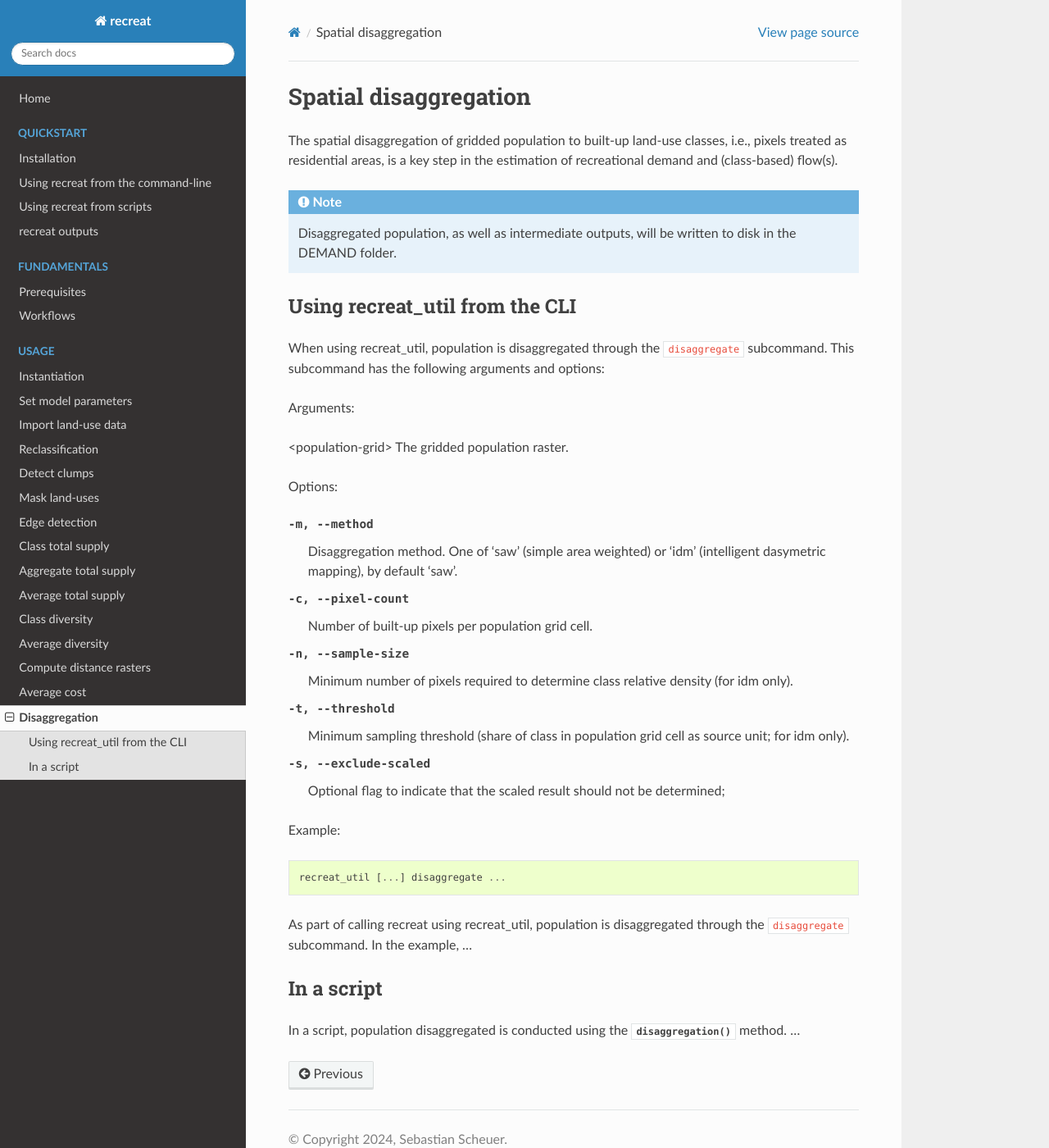
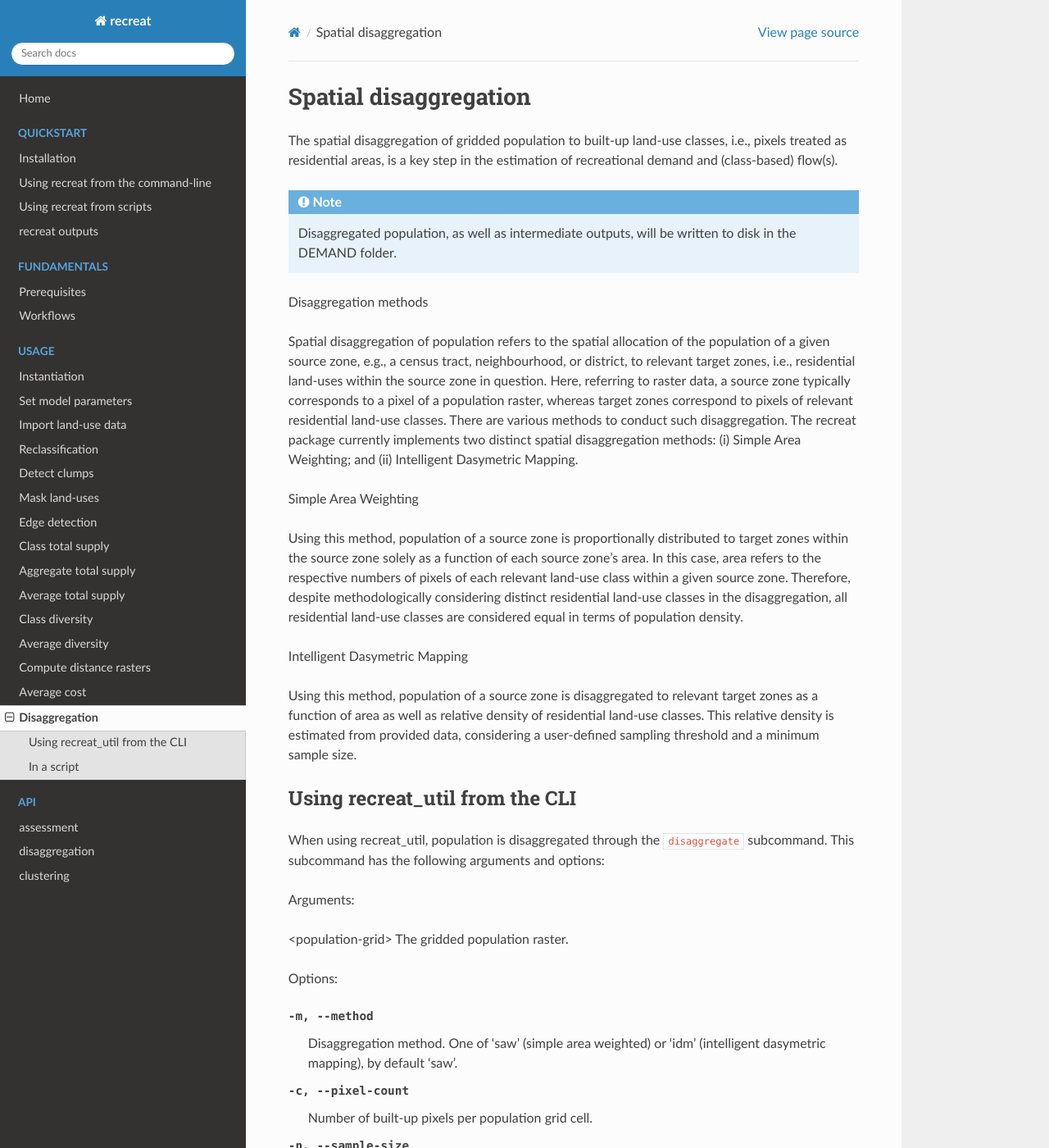
Before and after one commit to scheuerseb/recreat, a Sphinx documentation site: the page built from docs/usage/disaggregation.rst, in a window 1280 px wide and 1400 px high. Shown: the whole window at 82% size. Built offline with Sphinx 7.4.7 and the Read the Docs theme 3.1.0, drawn with Linux system fonts in a browser that asks for light colours; pages that are not in the unit, such as notebooks, are missing from menus.

Commit message:
Update docs

```diff
--- /dev/null
+++ b/docs/api/Recreat.rst
@@ -0,0 +1,6 @@
+Recreat
+=======
+
+.. autoclass:: recreat.assessment.Recreat
+   :members:
+   :exclude-members: Recreat.make_environment
--- /dev/null
+++ b/docs/api/clustering.rst
@@ -0,0 +1,5 @@
+clustering
+==========
+
+.. automodule:: recreat.clustering
+   :members:
--- a/docs/usage/disaggregation.rst
+++ b/docs/usage/disaggregation.rst
@@ -8,6 +8,29 @@ demand and (class-based) flow(s).
 .. note::
 
     Disaggregated population, as well as intermediate outputs, will be written to disk in the DEMAND folder.
+
+
+Disaggregation methods
+
+
+Spatial disaggregation of population refers to the spatial allocation of the population of a given source zone, e.g., a census tract, neighbourhood,
+or district, to relevant target zones, i.e., residential land-uses within the source zone in question. Here, referring to raster data, a source zone typically
+corresponds to a pixel of a population raster, whereas target zones correspond to pixels of relevant residential land-use classes.
+There are various methods to conduct such disaggregation. The recreat package currently implements two distinct spatial disaggregation methods:
+(i) Simple Area Weighting; and (ii) Intelligent Dasymetric Mapping.
+
+Simple Area Weighting
+
+Using this method, population of a source zone is proportionally distributed to target zones within the source zone solely as a function of each
+source zone's area. In this case, area refers to the respective numbers of pixels of each relevant land-use class within a given source zone.
+Therefore, despite methodologically considering distinct residential land-use classes in the disaggregation, all residential land-use classes are
+considered equal in terms of population density.
+
+Intelligent Dasymetric Mapping
+
+Using this method, population of a source zone is disaggregated to relevant target zones as a function of area as well as relative density of
+residential land-use classes. This relative density is estimated from provided data, considering a user-defined sampling
+threshold and a minimum sample size.
 
 
 Using recreat_util from the CLI
```
Also changed, not shown: docs/api/disaggregation.rst (added, +11 -0 lines), 1 other file.
